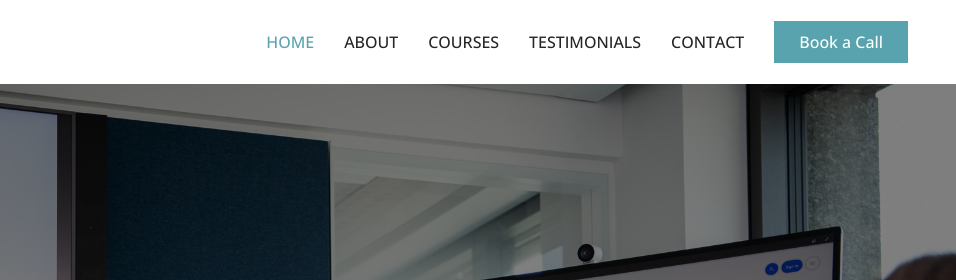
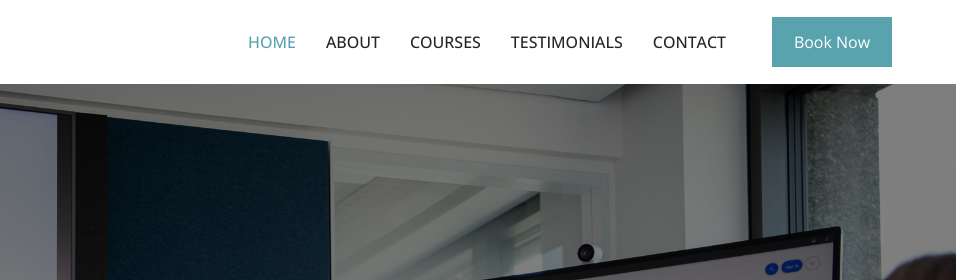
Before and after one commit to slfspaceserver/sapc, a plain HTML site: page index.html in a window 1280 px wide. Shown: the top 280 px of the page, 324-1280 px from the left. Drawn offline with nearby package versions, Linux system fonts and the light colour scheme.

Commit message:
Update index.html

```diff
--- a/index.html
+++ b/index.html
@@ -42,15 +42,17 @@
         <button type="button" class="navbar-toggler me-4" data-bs-toggle="collapse" data-bs-target="#navbarCollapse">
             <span class="navbar-toggler-icon"></span>
         </button>
-        <div class="collapse navbar-collapse" id="navbarCollapse">
-            <div class="navbar-nav ms-auto p-4 p-lg-0">
+        <div class="collapse navbar-collapse ml-4" id="navbarCollapse">
+            <div class="navbar-nav ms-auto p-4 p-lg-0" >
                 <a href="index.html" class="nav-item nav-link active">Home</a>
                 <a href="#about" class="nav-item nav-link">About</a>
                 <a href="#courses" class="nav-item nav-link">Courses</a>
                 <a href="#testimonials" class="nav-item nav-link">Testimonials</a>
                 <a href="#contact" class="nav-item nav-link">Contact</a>
+
             </div>
-            <a href="https://wa.me/919207048882" class="btn btn-primary py-2 px-4 d-none d-lg-block">Book a Call</a>
+            <a href="#contact" class="nav-item nav-link" > <button style="height: 50px; width: 120px;border: transparent; background-color: #59a3af; color: white;margin-top: 0px;">Book Now</button></a>
+            <a href="https://wa.me/919207048882" class="btn btn-primary py-2 px-4 d-none ">Book a Call</a>
         </div>
     </nav>
     <!-- Navbar End -->
```
